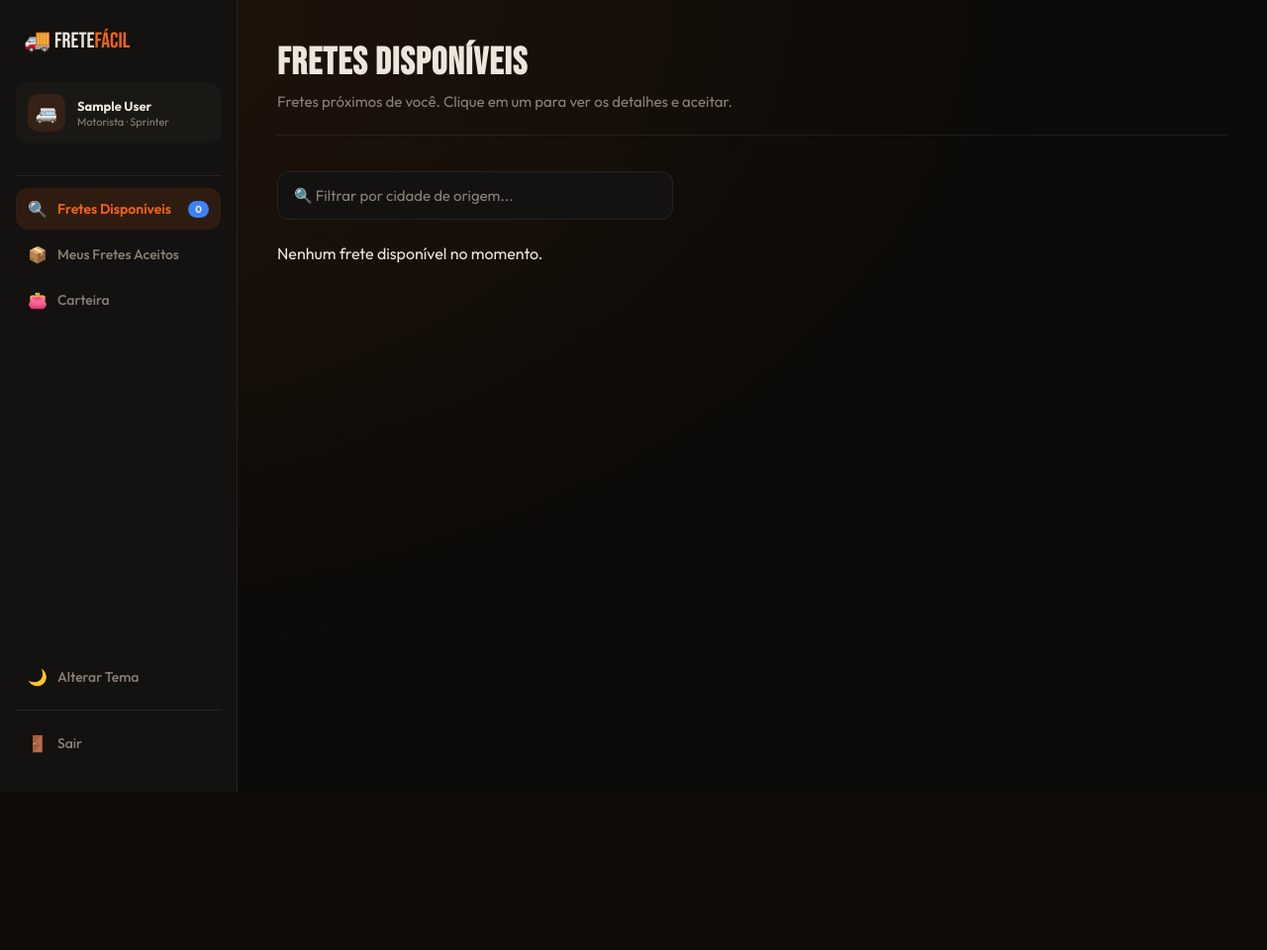
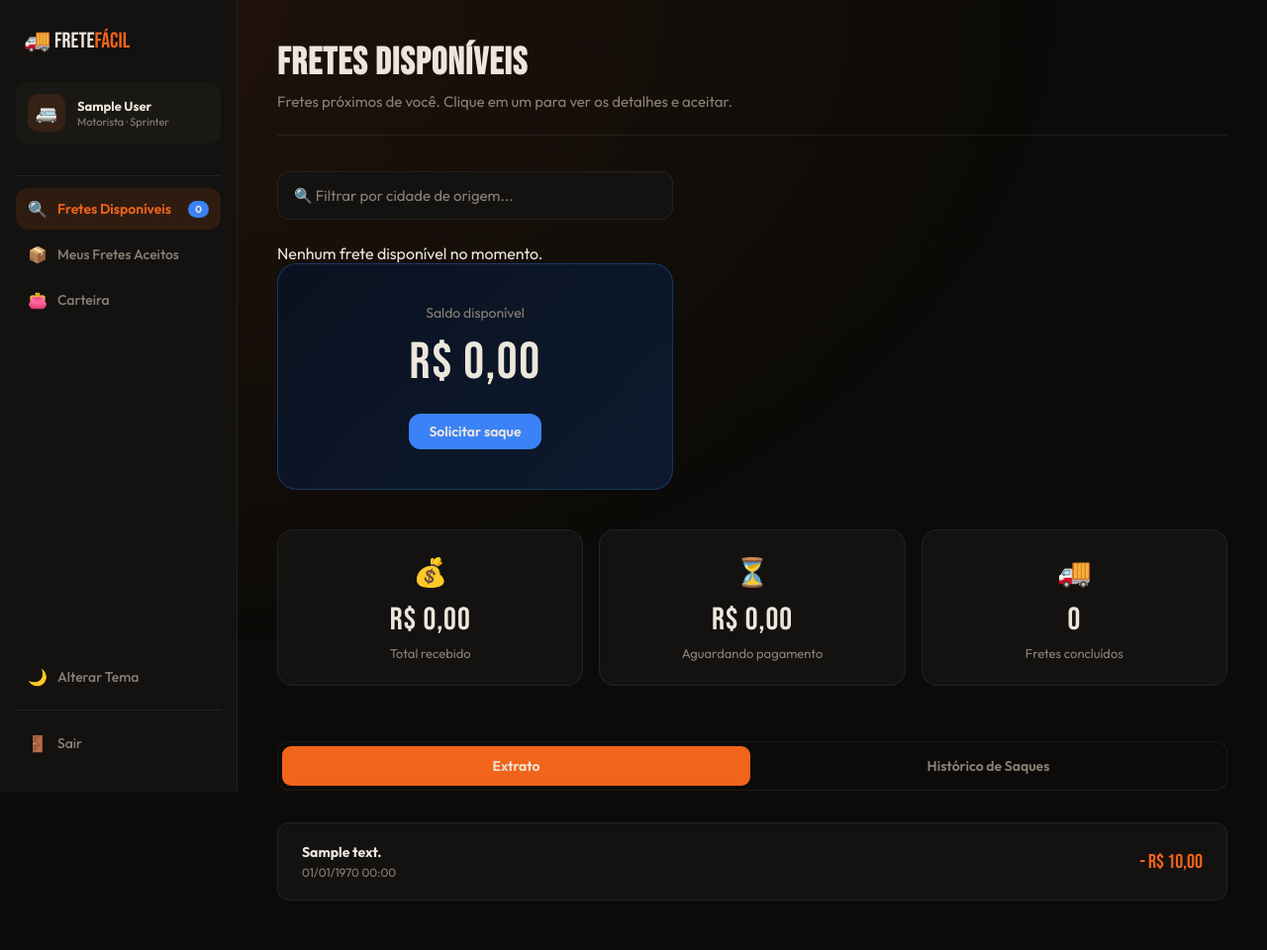
Before and after one commit to gustavoamomm/fretefacil, a PHP site: page /views/dashboard-moto.php in a window 1280 px wide. Shown: the whole page at 99% size. Before the commit the page ends 800 px from the top, so only its background shows below. Run offline with PHP 8.4, Linux system fonts and the light colour scheme; the visitor is signed in with stand-in values (Sample User, id 1); tables that the repository leaves empty or names only in its code hold one stand-in row (values such as "Sample post").

Commit message:
pagamento

```diff
--- a/models/CarteiraDAO.php
+++ b/models/CarteiraDAO.php
@@ -19,25 +19,106 @@ class CarteiraDAO
                 WHERE pcu_id = :pcu_id";
 
         $stmt = $this->conn->prepare($sql);
-
         $stmt->bindValue(":pcu_id", $pcu_id);
-
         $stmt->execute();
 
         return $stmt->fetch(PDO::FETCH_ASSOC);
     }
 
-    public function atualizarSaldo($pcu_id, $valor)
+    public function atualizarSaldo($pcu_id, $valor, $frete_id = null, $descricao = null)
     {
-        $sql = "UPDATE tb_carteira
-                SET saldo = saldo + :valor
-                WHERE pcu_id = :pcu_id";
+        $this->conn->beginTransaction();
+
+        try {
+            $sql = "UPDATE tb_carteira
+                    SET saldo = saldo + :valor
+                    WHERE pcu_id = :pcu_id";
+
+            $stmt = $this->conn->prepare($sql);
+
+            $stmt->bindValue(":valor", $valor);
+            $stmt->bindValue(":pcu_id", $pcu_id);
+
+            $stmt->execute();
+
+            $carteira = $this->buscarPorMotorista($pcu_id);
+
+            if (!$carteira) {
+                throw new Exception("Carteira não encontrada para o motorista informado.");
+            }
+
+            $sqlMov = "INSERT INTO tb_movimentacao
+                        (carteira_id, frete_id, valor, tipo, descricao, data)
+                        VALUES
+                        (:carteira_id, :frete_id, :valor, 'Entrada', :descricao, NOW())";
+
+            $stmtMov = $this->conn->prepare($sqlMov);
+            $stmtMov->bindValue(":carteira_id", $carteira["id"]);
+            $stmtMov->bindValue(":frete_id", $frete_id);
+            $stmtMov->bindValue(":valor", $valor);
+            $stmtMov->bindValue(":descricao", $descricao ?? "Pagamento de frete recebido");
+            $stmtMov->execute();
+
+            $this->conn->commit();
+
+            return true;
+        } catch (Exception $e) {
+            $this->conn->rollBack();
+            throw $e;
+        }
+    }
+
+    public function buscarTotalRecebido($carteira_id)
+    {
+        $sql = "SELECT COALESCE(SUM(valor),0) total
+                FROM tb_movimentacao
+                WHERE carteira_id = :carteira_id
+                AND tipo='Entrada'";
 
         $stmt = $this->conn->prepare($sql);
+        $stmt->bindValue(":carteira_id",$carteira_id);
+        $stmt->execute();
 
-        $stmt->bindValue(":valor", $valor);
-        $stmt->bindValue(":pcu_id", $pcu_id);
+        return $stmt->fetch(PDO::FETCH_ASSOC)["total"];
+    }
+    public function buscarAguardandoPagamento($pcu_id)
+    {
+        $sql = "SELECT COALESCE(SUM(valor),0) total
+                FROM tb_frete
+                WHERE pcu_id=:pcu_id
+                AND status='Concluido'
+                AND data_pagamento IS NULL";
 
-        return $stmt->execute();
+        $stmt = $this->conn->prepare($sql);
+        $stmt->bindValue(":pcu_id",$pcu_id);
+        $stmt->execute();
+
+        return $stmt->fetch(PDO::FETCH_ASSOC)["total"];
+    }
+    public function buscarFretesConcluidos($pcu_id)
+    {
+        $sql="SELECT COUNT(*) total
+            FROM tb_frete
+            WHERE pcu_id=:pcu_id
+            AND status='Concluido'";
+
+        $stmt=$this->conn->prepare($sql);
+        $stmt->bindValue(":pcu_id",$pcu_id);
+        $stmt->execute();
+
+        return $stmt->fetch(PDO::FETCH_ASSOC)["total"];
+    }
+    public function buscarExtrato($carteira_id)
+    {
+        $sql="SELECT *
+            FROM tb_movimentacao
+            WHERE carteira_id=:carteira_id
+            ORDER BY data DESC";
+
+        $stmt=$this->conn->prepare($sql);
+        $stmt->bindValue(":carteira_id",$carteira_id);
+        $stmt->execute();
+
+        return $stmt->fetchAll(PDO::FETCH_ASSOC);
     }
 }
--- a/models/FreteDAO.php
+++ b/models/FreteDAO.php
@@ -147,7 +147,12 @@ class FreteDAO {
     }
 
     public function marcarComoPago($id_frete){
-        $sql = "UPDATE tb_frete SET status = 'Pago', data_pagamento = NOW()
+        // OBS: o enum de status da tb_frete não possui o valor 'Pago'
+        // (só Disponivel, Aceito, Em andamento, Aguardando confirmacao, Concluido).
+        // Por isso usamos a coluna data_pagamento para marcar que o pagamento
+        // foi feito, sem tentar setar um status inválido (o que gerava
+        // exceção e travava o fluxo antes de creditar a carteira).
+        $sql = "UPDATE tb_frete SET data_pagamento = NOW()
         WHERE id_frete = :id";
 
         $stmt = $this->conn->prepare($sql);
--- a/views/dashboard-moto.php
+++ b/views/dashboard-moto.php
@@ -1,6 +1,5 @@
 <?php
 session_start();
-
 
 if (
     !isset($_SESSION['tipo']) ||
@@ -9,20 +8,25 @@ if (
     header("Location: login.php");
     exit;
 }
+
 require_once __DIR__ . "/../models/Frete.php";
 require_once __DIR__ . "/../models/FreteDAO.php";
 require_once __DIR__ . "/../models/CarteiraDAO.php";
+
 $daoCarteira = new CarteiraDAO();
 $carteira = $daoCarteira->buscarPorMotorista($_SESSION["id"]);
+
+$totalRecebido = $daoCarteira->buscarTotalRecebido($carteira["id"]);
+$aguardando = $daoCarteira->buscarAguardandoPagamento($_SESSION["id"]);
+$concluidos = $daoCarteira->buscarFretesConcluidos($_SESSION["id"]);
+$extrato = $daoCarteira->buscarExtrato($carteira["id"]);
 
 $dao = new FreteDAO();
 $fretesDisponiveis = $dao->listarDisponiveis();
 $fretesAceitos = $dao->listarAceitosMotorista($_SESSION["id"]);
-?>
-<?php
+
 $bodyClass = 'dashboard';
 include __DIR__ . "/../components/header.php";
-
 ?>
 
 <head>
@@ -47,7 +51,7 @@ include __DIR__ . "/../components/header.php";
         <button class="nav-item ativo" onclick="trocarAbaMotorista('disponiveis', this)">
             <span class="nav-icon">🔍</span>
             Fretes Disponíveis
-            <span class="nav-badge" style="background:var(--blue);"><?=count($fretesDisponiveis)?></span>
+            <span class="nav-badge" style="background:var(--blue);"><?= count($fretesDisponiveis) ?></span>
         </button>
         <button class="nav-item" onclick="trocarAbaMotorista('aceitos', this)">
             <span class="nav-icon">📦</span>
@@ -60,12 +64,8 @@ include __DIR__ . "/../components/header.php";
     </nav>
 
     <button class="nav-item" id="btn-tema">
-        <span class="nav-icon">
-            🌙
-        </span>
-        <span id="texto-tema">
-            Alterar Tema
-        </span>
+        <span class="nav-icon">🌙</span>
+        <span id="texto-tema">Alterar Tema</span>
     </button>
 
     <div class="sidebar-bottom">
@@ -75,11 +75,10 @@ include __DIR__ . "/../components/header.php";
             Sair
         </a>
     </div>
-
 </aside>
 
 <main class="main-content">
-    <div  class="page-header">
+    <div class="page-header">
         <div>
             <h1 class="page-title" id="page-title">FRETES DISPONÍVEIS</h1>
             <p class="page-sub" id="page-sub">
@@ -88,13 +87,12 @@ include __DIR__ . "/../components/header.php";
         </div>
     </div>
 
-    <?php if(isset($_SESSION['feedback'])): $feedback = $_SESSION['feedback']; ?>
+    <?php if (isset($_SESSION['feedback'])): $feedback = $_SESSION['feedback']; ?>
         <div class="form-feedback <?= $feedback['tipo']; ?>" style="margin-bottom:20px;">
-            <?= $feedback['mensagem']?>
+            <?= $feedback['mensagem'] ?>
         </div>
         <?php unset($_SESSION['feedback']); ?>
     <?php endif; ?>
-
 
     <div class="aba" id="aba-disponiveis">
         <div class="filtro-bar">
@@ -102,9 +100,7 @@ include __DIR__ . "/../components/header.php";
         </div>
 
         <div class="fretes-grid" id="lista-disponiveis">
-            <?php include "ajax/fretes-disponiveis.php";?>
-
-
+            <?php include "ajax/fretes-disponiveis.php"; ?>
         </div>
     </div>
 
@@ -125,148 +121,139 @@ include __DIR__ . "/../components/header.php";
         });
     </script>
 
-
     <div class="aba escondido" id="aba-aceitos">
         <div class="fretes-grid">
-
-            <?php if(empty($fretesAceitos)): ?>
+            <?php if (empty($fretesAceitos)): ?>
                 <p>Você ainda não aceitou nenhum frete.</p>
             <?php else: ?>
-
-                <?php foreach($fretesAceitos as $frete): ?>
-
+                <?php foreach ($fretesAceitos as $frete): ?>
                     <div class="frete-card">
-
                         <div class="frete-card-header">
                             <div>
                                 <div class="frete-rota">
-                                    <?= htmlspecialchars($frete["origem"])?>
-                                    →
-                                    <?= htmlspecialchars($frete["destino"])?>
+                                    <?= htmlspecialchars($frete["origem"]) ?> → <?= htmlspecialchars($frete["destino"]) ?>
                                 </div>
-
                                 <div class="frete-meta">
-                                    <?= $frete["peso"]?> kg ·
-                                    <?= date("d/m", strtotime($frete["data_coleta"]))?> ·
-                                    <?= substr($frete["hora_coleta"],0,5) ?>h
+                                    <?= $frete["peso"] ?> kg ·
+                                    <?= date("d/m", strtotime($frete["data_coleta"])) ?> ·
+                                    <?= substr($frete["hora_coleta"], 0, 5) ?>h
                                 </div>
                             </div>
                             <span class="frete-status">
-                                <?= $frete["status"]?>
+                                <?= $frete["status"] ?>
                             </span>
                         </div>
 
                         <div class="frete-card-footer">
                             <div class="frete-valor">
-                              R$ <?= number_format($frete["valor"],2,",",".") ?>
+                                R$ <?= number_format($frete["valor"], 2, ",", ".") ?>
                             </div>
-
 
                             <div class="acoes-frete">
                                 <?php if ($frete["status"] == "Aceito"): ?>
                                     <form method="POST" action="../controllers/FreteController.php">
                                         <input type="hidden" name="acao" value="iniciar">
                                         <input type="hidden" name="id_frete" value="<?= $frete["id_frete"] ?>">
-
                                         <button type="submit" class="btn btn-verde">▶ Iniciar viagem</button>
                                     </form>
-
                                 <?php elseif ($frete["status"] == "Em andamento"): ?>
                                     <form method="POST" action="../controllers/FreteController.php">
                                         <input type="hidden" name="acao" value="concluir">
                                         <input type="hidden" name="id_frete" value="<?= $frete["id_frete"] ?>">
-
                                         <button type="submit" class="btn btn-laranja">✔ Solicitar conclusão</button>
                                     </form>
-
                                 <?php elseif ($frete["status"] == "Aguardando confirmacao"): ?>
                                     <span class="status-info">⏳ Aguardando confirmação da empresa</span>
-
                                 <?php elseif ($frete["status"] == "Concluido"): ?>
                                     <span class="status-info">Entrega concluída</span>
                                 <?php endif; ?>
-
                             </div>
                         </div>
                     </div>
                 <?php endforeach; ?>
             <?php endif; ?>
-
         </div>
     </div>
 
-    <!-- <div class="aba escondido" id="aba-carteira">
+    <div class="aba" id="aba-carteira" class="aba-escondido">
 
-        <div class="resumo-card">
-
-            <div class="resumo-valor">
+        <div class="carteira-saldo">
+            <div class="saldo-label">Saldo disponível</div>
+            <div class="saldo-valor">
                 R$ <?= number_format($carteira["saldo"], 2, ",", ".") ?>
             </div>
-
-            <div class="resumo-label">
-                Saldo disponível
-            </div>
-
-        </div> -->
-    <div class="aba escondido" id="aba-carteira">
-        <div class="carteira-saldo">
-            <div class="saldo-label">💰 Saldo disponível</div>
-            <div class="saldo-valor">R$ 1.840,00</div>
-            <button class="btn btn-b" style="margin-top:20px;">
-                Solicitar saque →
+            <br>
+            <button class="btn btn-b" id="btnAbrirSaque">
+                Solicitar saque
             </button>
         </div>
 
-        <div class="pagamento-resumo" style="margin-top:20px;">
+        <br><br>
 
+        <div class="pagamento-resumo">
             <div class="resumo-card">
-                <div class="resumo-icon">✅</div>
-                <div class="resumo-valor" style="color: var(--green);">
-                    R$ 1.840,00
+                <div class="resumo-icon">💰</div>
+                <div class="resumo-valor">
+                    R$ <?= number_format($totalRecebido, 2, ",", ".") ?>
                 </div>
                 <div class="resumo-label">Total recebido</div>
             </div>
 
             <div class="resumo-card">
-                <div class="resumo-icon">⌛</div>
-                <div class="resumo-valor" style="color: var(--yellow);">
-                    R$ 280,00
+                <div class="resumo-icon">⏳</div>
+                <div class="resumo-valor">
+                    R$ <?= number_format($aguardando, 2, ",", ".") ?>
                 </div>
                 <div class="resumo-label">Aguardando pagamento</div>
             </div>
 
             <div class="resumo-card">
-                <div class="resumo-icon">🚛</div>
-                <div class="resumo-valor">12</div>
-                <div class="resumo-label">Fretes realizados</div>
+                <div class="resumo-icon">🚚</div>
+                <div class="resumo-valor">
+                    <?= $concluidos ?>
                 </div>
-
-        </div>
-
-        <div class="pagamento-secao" style="margin-top:36px;">
-            <h3 class="secao-titulo">📄 Histórico de pagamentos</h3>
-
-            <div class="pagamento-item pago">
-                <div class="pagamento-info">
-                    <div class="pagamento-rota">
-                        Joinville → Itajaí
-                    </div>
-
-                    <div class="pagamento-meta">
-                        Empresa: Distribuidora Silva · Pago em 20/05/2025
+                <div class="resumo-label">Fretes concluídos</div>
             </div>
         </div>
 
+        <br>
+
+        <div class="tabs">
+            <button class="tab ativo" id="tabExtrato">Extrato</button>
+            <button class="tab" id="tabSaques">Histórico de Saques</button>
+        </div>
+
+        <div id="conteudoExtrato">
+            <?php if (empty($extrato)): ?>
+                <p class="page-sub">Nenhuma movimentação encontrada.</p>
+            <?php else: ?>
+                <?php foreach ($extrato as $mov): ?>
+                    <div class="pagamento-item">
+                        <div class="pagamento-info">
+                            <div class="pagamento-rota">
+                                <?= $mov["descricao"] ?>
+                            </div>
+                            <div class="pagamento-meta">
+                                <?= date("d/m/Y H:i", strtotime($mov["data"])) ?>
+                            </div>
+                        </div>
                         <div class="pagamento-direita">
-                    <div class="pagamento-valor">R$ 280,00</div>
-                    <span class="frete-status pago">Recebido</span>
+                            <div class="pagamento-valor">
+                                <?php if ($mov["tipo"] == "Entrada"): ?>
+                                    + R$ <?= number_format($mov["valor"], 2, ",", ".") ?>
+                                <?php else: ?>
+                                    - R$ <?= number_format($mov["valor"], 2, ",", ".") ?>
+                                <?php endif; ?>
                             </div>
                         </div>
                     </div>
+                <?php endforeach; ?>
+            <?php endif; ?>
         </div>
 
-
-    <!-- </div> -->
+        <div id="conteudoSaques" class="escondido">
+            </div>
+    </div>
 </main>
 
 <div class="modal-overlay escondido" id="modal-overlay">
@@ -296,13 +283,11 @@ include __DIR__ . "/../components/header.php";
             <input type="hidden" name="acao" value="aceitar">
             <input type="hidden" name="id_frete" id="modal-id-frete">
 
-
             <div class="modal-btns">
                 <button type="button" class="btn btn-gh" onclick="fecharModal()">Cancelar</button>
                 <button type="submit" class="btn btn-b">✓ Aceitar frete</button>
             </div>
         </form>
-
     </div>
 </div>
 
@@ -314,7 +299,6 @@ if (localStorage.getItem("tema_motorista") === "light") {
     }
 
     btnTema.addEventListener("click", () => {
-
         document.body.classList.toggle("light");
 
         if (document.body.classList.contains("light")) {
@@ -322,12 +306,9 @@ btnTema.addEventListener("click", () => {
         } else {
             localStorage.setItem("tema_motorista", "dark");
         }
-
     });
 </script>
 
 <script src="../static/script.js"></script>
-
-
 </body>
 </html>
```
Also changed, not shown: controllers/PagamentoController.php (+6 -2 lines), views/dashboard-emp.php (+14 -0 lines). Lines whose indentation alone changed are shown as unchanged.
